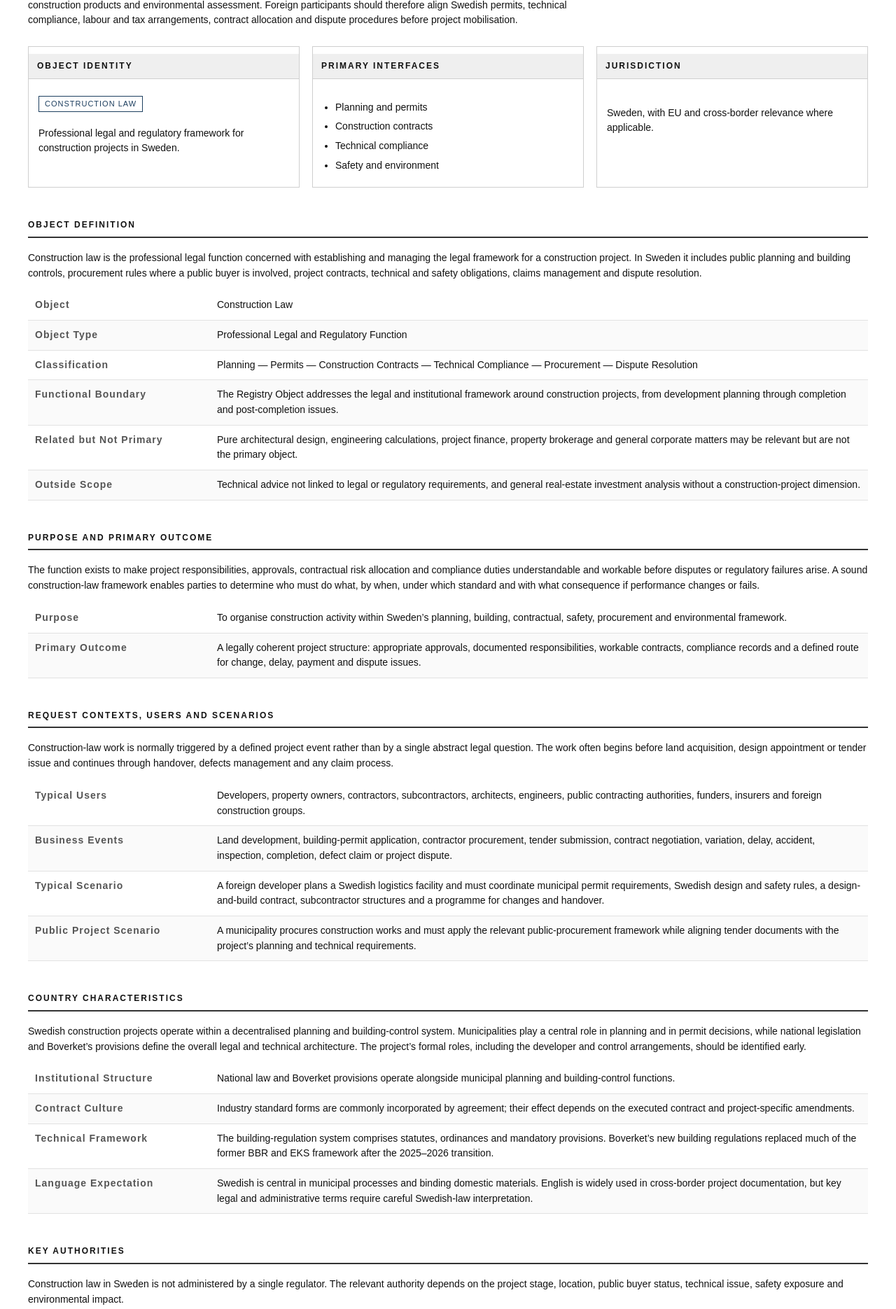
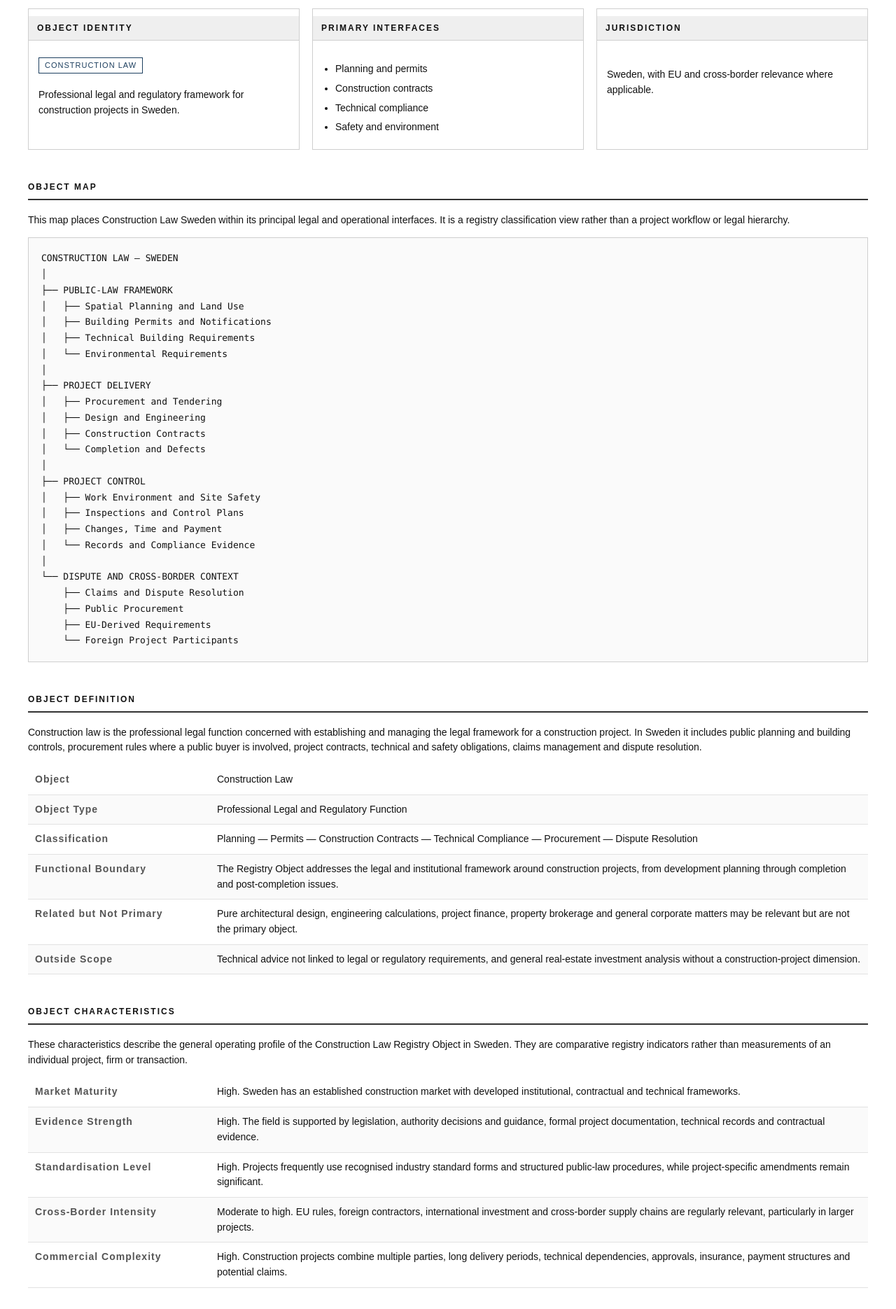
Before and after one commit to MikaelSonder/constructionlawregistry.org, a plain HTML site: page jurisdictions/sweden/index.html in a window 1280 px wide. Shown: the part 753-2623 px from the top of the page at 70% size. Drawn offline with Linux system fonts and the light colour scheme.

Commit message:
Update index.html

```diff
--- a/jurisdictions/sweden/index.html
+++ b/jurisdictions/sweden/index.html
@@ -36,16 +36,13 @@
           <h1 class="registry-title">Construction Law Sweden</h1>
           <div class="registry-subtitle">International Construction Law Registry</div>
         </div>
-        <div class="registry-actions">
-          <a class="registry-button" href="/jurisdictions/">Jurisdictions</a>
-          <a class="registry-button registry-button--primary" href="#expert">Registry Position</a>
-        </div>
       </div>
     </header>
 
     <nav class="registry-nav" aria-label="Record navigation">
       <ul class="registry-nav-list">
         <li><a href="#definition">Definition</a></li>
+        <li><a href="#characteristics">Characteristics</a></li>
         <li><a href="#authorities">Authorities</a></li>
         <li><a href="#legislation">Legislation</a></li>
         <li><a href="#process">Process</a></li>
@@ -71,6 +68,36 @@
         <section class="registry-panel"><h2 class="registry-panel-title">Jurisdiction</h2><div class="registry-panel-content"><p>Sweden, with EU and cross-border relevance where applicable.</p></div></section>
       </div>
 
+      <section class="registry-section" aria-labelledby="map-title">
+        <h2 id="map-title" class="registry-section-title">Object Map</h2>
+        <p>This map places Construction Law Sweden within its principal legal and operational interfaces. It is a registry classification view rather than a project workflow or legal hierarchy.</p>
+        <div class="registry-tree" role="img" aria-label="Construction Law Sweden object map">CONSTRUCTION LAW — SWEDEN
+│
+├── PUBLIC-LAW FRAMEWORK
+│   ├── Spatial Planning and Land Use
+│   ├── Building Permits and Notifications
+│   ├── Technical Building Requirements
+│   └── Environmental Requirements
+│
+├── PROJECT DELIVERY
+│   ├── Procurement and Tendering
+│   ├── Design and Engineering
+│   ├── Construction Contracts
+│   └── Completion and Defects
+│
+├── PROJECT CONTROL
+│   ├── Work Environment and Site Safety
+│   ├── Inspections and Control Plans
+│   ├── Changes, Time and Payment
+│   └── Records and Compliance Evidence
+│
+└── DISPUTE AND CROSS-BORDER CONTEXT
+    ├── Claims and Dispute Resolution
+    ├── Public Procurement
+    ├── EU-Derived Requirements
+    └── Foreign Project Participants</div>
+      </section>
+
       <section id="definition" class="registry-section">
         <h2 class="registry-section-title">Object Definition</h2>
         <p>Construction law is the professional legal function concerned with establishing and managing the legal framework for a construction project. In Sweden it includes public planning and building controls, procurement rules where a public buyer is involved, project contracts, technical and safety obligations, claims management and dispute resolution.</p>
@@ -81,6 +108,18 @@
           <tr><td>Functional Boundary</td><td>The Registry Object addresses the legal and institutional framework around construction projects, from development planning through completion and post-completion issues.</td></tr>
           <tr><td>Related but Not Primary</td><td>Pure architectural design, engineering calculations, project finance, property brokerage and general corporate matters may be relevant but are not the primary object.</td></tr>
           <tr><td>Outside Scope</td><td>Technical advice not linked to legal or regulatory requirements, and general real-estate investment analysis without a construction-project dimension.</td></tr>
+        </tbody></table>
+      </section>
+
+      <section id="characteristics" class="registry-section">
+        <h2 class="registry-section-title">Object Characteristics</h2>
+        <p>These characteristics describe the general operating profile of the Construction Law Registry Object in Sweden. They are comparative registry indicators rather than measurements of an individual project, firm or transaction.</p>
+        <table class="registry-table"><tbody>
+          <tr><td>Market Maturity</td><td>High. Sweden has an established construction market with developed institutional, contractual and technical frameworks.</td></tr>
+          <tr><td>Evidence Strength</td><td>High. The field is supported by legislation, authority decisions and guidance, formal project documentation, technical records and contractual evidence.</td></tr>
+          <tr><td>Standardisation Level</td><td>High. Projects frequently use recognised industry standard forms and structured public-law procedures, while project-specific amendments remain significant.</td></tr>
+          <tr><td>Cross-Border Intensity</td><td>Moderate to high. EU rules, foreign contractors, international investment and cross-border supply chains are regularly relevant, particularly in larger projects.</td></tr>
+          <tr><td>Commercial Complexity</td><td>High. Construction projects combine multiple parties, long delivery periods, technical dependencies, approvals, insurance, payment structures and potential claims.</td></tr>
         </tbody></table>
       </section>
 
@@ -245,9 +284,9 @@
       </section>
 
       <section id="guidance" class="registry-section">
-        <h2 class="registry-section-title">Practical Guidance</h2>
-        <p>Before commencing a Swedish construction project, establish a written project map that identifies the site and planning basis, expected permits and notices, the developer’s formal role, procurement route, contract form, technical compliance framework, safety responsibilities, insurance programme and document-control process.</p>
-        <div class="registry-note"><strong>Preparation checklist:</strong> Confirm planning status; identify approvals; verify the current Boverket regulatory framework; select a delivery model; allocate design and execution responsibility; align contract documents; establish safety and control documentation; preserve notices and change records; plan inspection, handover and defects administration.</div>
+        <h2 class="registry-section-title">Operational Considerations</h2>
+        <p>Construction Law Sweden is typically engaged across interconnected project records and decision points. The relevant operational frame includes the site and planning basis, applicable approvals and notifications, delivery structure, contract documentation, technical compliance, safety arrangements, project records, inspection stages and close-out documentation.</p>
+        <div class="registry-note"><strong>Registry orientation:</strong> Planning status · approvals and notifications · current regulatory framework · delivery model · allocation of design and execution responsibility · contract documentation · safety and control records · changes and notices · inspection, handover and defects administration.</div>
       </section>
 
       <section id="expert" class="registry-section">
@@ -279,7 +318,7 @@
       <div class="registry-footer-inner">
         <p class="registry-footer-meta"><span>RECORD: SE.CL.001</span><span>JURISDICTION: SWEDEN</span><span>TYPE: EDITORIAL REFERENCE</span></p>
         <p class="registry-footer-brand">International Construction Law Registry</p>
-        <p class="registry-footer-nav"><a href="/">Home</a><a href="/jurisdictions/">Jurisdictions</a></p>
+        <p class="registry-footer-nav"><a href="/">Home</a><a href="/jurisdictions/">Jurisdictions</a><a href="/privacy-policy/">Privacy Policy</a><a href="/terms-of-use/">Terms of Use</a></p>
         <p class="registry-footer-copy">This record is an editorial reference and does not constitute legal advice.</p>
       </div>
     </footer>
```
